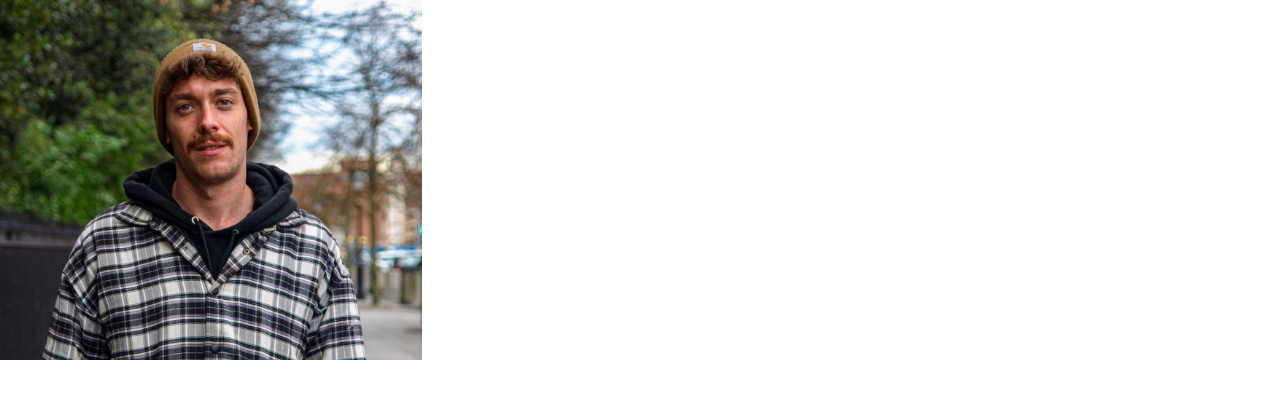
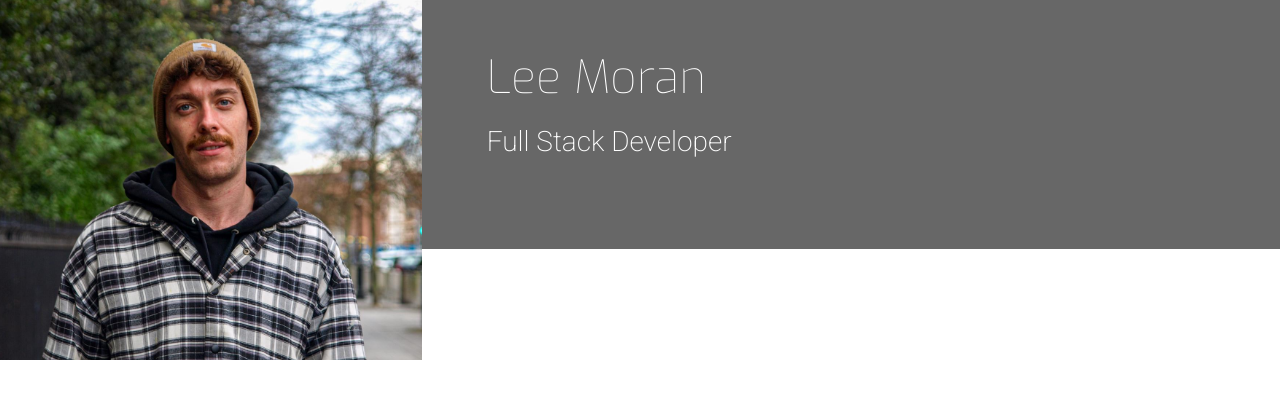
Before and after one commit to Lee-moran/CV_Resume, a plain HTML site: page index.html in a window 1280 px wide. Drawn offline with nearby package versions, Linux system fonts and the light colour scheme.

Commit message:
adding the owners name and title

```diff
--- a/assets/images/css/style.css
+++ b/assets/images/css/style.css
@@ -1,7 +1,16 @@
 @import url('https://fonts.googleapis.com/css?family=Roboto:100,200,300,400,500,600,700|Exo:100,200,300,400,500,600,700');
 
+/* -------------------------- Colours --------------------------- */
+.bg-color-name-title {
+    background-color: #676767;
+}
+/* -------------------------- Heading --------------------------- */
 header {
     margin: 0;
+}
+
+.heading {
+    margin-left: 50px;
 }
 
 .logo {
@@ -14,3 +23,20 @@ header {
     -moz-transition: all .5s ease-in-out;
     -webkit-transition: all .5s ease-in-out;
 }
+
+.name {
+    font-family: "Exo", sans-serif;
+    font-weight: 100;
+    font-size: 46px;
+    margin-top: 50px;
+    color: #fff;
+}
+
+.title {
+    font-family: "Roboto", sans-serif;
+    font-weight: 200;
+    font-size: 28px;
+    margin-top: 20px;
+    margin-bottom: 90px;
+    color: #fff;
+}
--- a/index.html
+++ b/index.html
@@ -14,6 +14,12 @@
         <div class="row">
             <a class="col-md-4 logo" href="index.html"></a>
             <div class="col-md-8">
+                <div class="row bg-color-name-title">
+                    <div class="col heading">
+                        <h1 class="name">Lee Moran</h1>
+                        <h2 class="title">Full Stack Developer</h2>
+                    </div>
+                </div>
 
             </div>
         </div>
```
